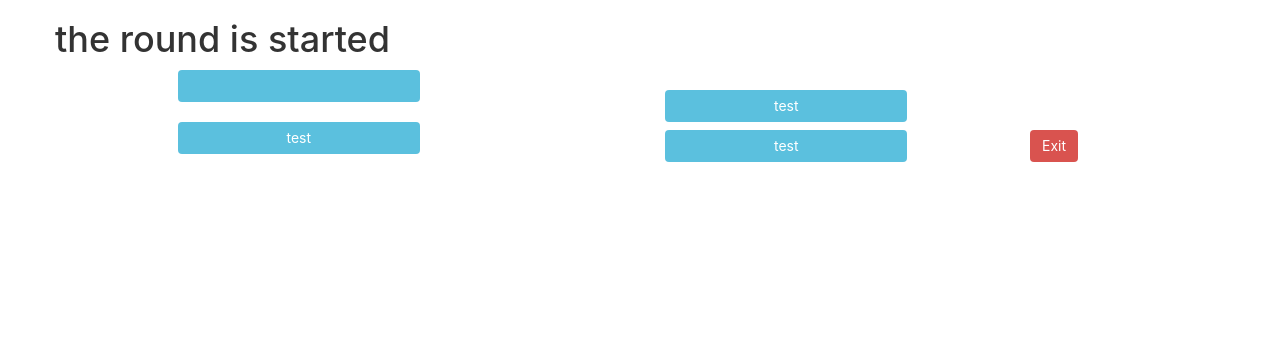
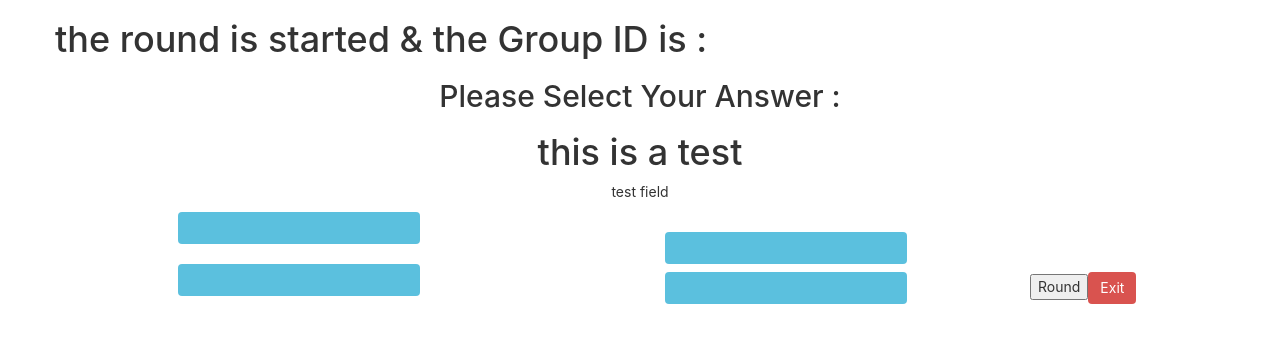
Before and after one commit to naaoufal/Qui-va-gagner-le-million-v1, a React (Create React App) app in the folder front_end/: page /Round in a window 1280 px wide. Shown: the top 342 px of the page. Built offline with nearby package versions, Linux system fonts and the light colour scheme; no server answers.

Commit message:
add files

```diff
--- a/front_end/src/App.js
+++ b/front_end/src/App.js
@@ -8,8 +8,9 @@ import LoginUser from './components/LoginUser'
 import Validate from './components/Validation'
 import Group from './components/Group'
 import FirstMember from './components/FirstMember'
-import SecondMember from './components/SecondMember'
 import Round from './components/Round'
+import QuestionToken from './components/QuestionToken'
+import SecondRandom from './components/SecondRandom'
 
 
 
@@ -27,6 +28,8 @@ function App() {
           <Route path="/Group" exact component={Group} />
           <Route path="/FirstMember" exact component={FirstMember} />
           <Route path="/Round" exact component={Round} />
+          <Route path="/Round" exact component={QuestionToken} />
+          <Route path="/Round" exact component={SecondRandom} />
         </Switch>
       </div>
     </Router>
--- /dev/null
+++ b/front_end/src/components/QuestionToken.js
@@ -0,0 +1,50 @@
+import { useEffect } from "react"
+
+
+function QuestionToken () {
+
+    const code = localStorage.getItem('groupCode')
+    const codeSec = localStorage.getItem('code')
+    const id = localStorage.getItem('ID')
+    const secId = localStorage.getItem('secID')
+    var sec = localStorage.getItem('data')
+    var arr = []
+
+    console.log(id || secId)
+    //console.log(sec)
+
+    useEffect(() => {
+
+    })
+
+    //setTimeout(CalculRound(), 4000)
+
+
+
+    // var a = localStorage.getItem('answers')
+    // var data = a.split(",").map(String)
+    // console.log(data)
+
+    return (
+        <div>
+            <p>test field {}</p>
+            <div className="col-md-5">
+                <input className="btn btn-info" value="" />
+            </div>
+            <br/>
+            <div className="col-md-5">
+                <input className="btn btn-info" value="" />
+            </div>
+            <br />
+            <div className="col-md-5">
+                <input className="btn btn-info" value="" />
+            </div>
+            <br />
+            <div className="col-md-5">
+                <input className="btn btn-info" value="" />
+            </div>
+        </div>
+    )
+}
+
+export default QuestionToken
--- a/front_end/src/components/Round.js
+++ b/front_end/src/components/Round.js
@@ -1,48 +1,57 @@
 import { useEffect } from "react"
+import QuestionToken from "./QuestionToken"
+import SecondRandom from "./SecondRandom"
 
 function Round () {
+
+    const code = localStorage.getItem('groupCode')
+    const codeSec = localStorage.getItem('code')
+    const id = localStorage.getItem('ID')
+    const secId = localStorage.getItem('secID')
 
     function clearAll() {
         localStorage.clear()
         window.location.href = "/LoginUser"
     }
 
-    useEffect(() => {
-        fetch("http://localhost:3001/api/questions/getOneQuestion").then(res => {
-            return res.json()
-        }).then(data => {
-            //console.log(data)
-            data.map(i => {
-                //console.log(i.answers)
-                i.answers.map(a => {
-                    console.log(a)
-                    localStorage.setItem('pro', a)
-                })
-            })
-        })
-    })
+    // function CalculRound() {
+
+    //     fetch("http://localhost:3001/api/questions/getOneQuestion").then(res => {
+    //         return res.json()
+    //     }).then(data => {
+    //         //console.log(data)
+    //         data.map(i => {
+    //             //console.log(i.answers)
+    //             localStorage.setItem('arr', i.answers)
+    //             //check for Navigation Timing API support
+
+    //         })
+    //     })
+    //     //window.location.reload()
+    // }
+
+
+
+    // useEffect(() => {
+    //     //CalculRound()
+    //     // setTimeout(function() {
+    //     //     window.location.reload()
+    //     // }, 4000)
+    // })
+    function test () {
+        window.location.reload(true)
+    }
 
     return (
         <div className="row">
-            <h1>the round is started</h1>
+            <h1>the round is started & the Group ID is : {code || codeSec}</h1>
             <center>
-                <div className="col-md-5">
-                    <input className="btn btn-info" value={localStorage.getItem('pro')} />
-                </div>
-                <br/>
-                <div className="col-md-5">
-                    <input className="btn btn-info" value="test"/>
-                </div>
-                <br />
-                <div className="col-md-5">
-                    <input className="btn btn-info" value="test"/>
-                </div>
-                <br />
-                <div className="col-md-5">
-                    <input className="btn btn-info" value="test"/>
-                </div>
+                <h2>Please Select Your Answer :</h2>
+                <SecondRandom />
+                <QuestionToken />
             </center>
             <div>
+                <button onClick={test} id="test">Round</button>
                 <button onClick={clearAll} className="btn btn-danger">Exit</button>
             </div>
         </div>
--- /dev/null
+++ b/front_end/src/components/SecondRandom.js
@@ -0,0 +1,34 @@
+import { useEffect } from "react"
+
+function SecondRandom () {
+
+    useEffect(() => {
+        setTimeout(
+            function Test1() {
+            fetch("http://localhost:3001/api/questions/getOneQuestion").then(res => {
+                return res.json()
+            }).then(data => {
+                //console.log(data)
+                data.map(i => {
+                    console.log(i)
+                    localStorage.setItem('data', i._id)
+                })
+                //window.location.reload(true)
+                //arr.push(data)
+                //console.log(arr)
+            })
+
+        }
+        //Test1()
+        , 9000)
+    })
+
+    const dt = localStorage.getItem('data')
+    console.log(dt)
+
+    return (
+        <h1>this is a test</h1>
+    )
+}
+
+export default SecondRandom
```
Also changed, not shown: 1 other file (tests, documents, lock files or other folders).
